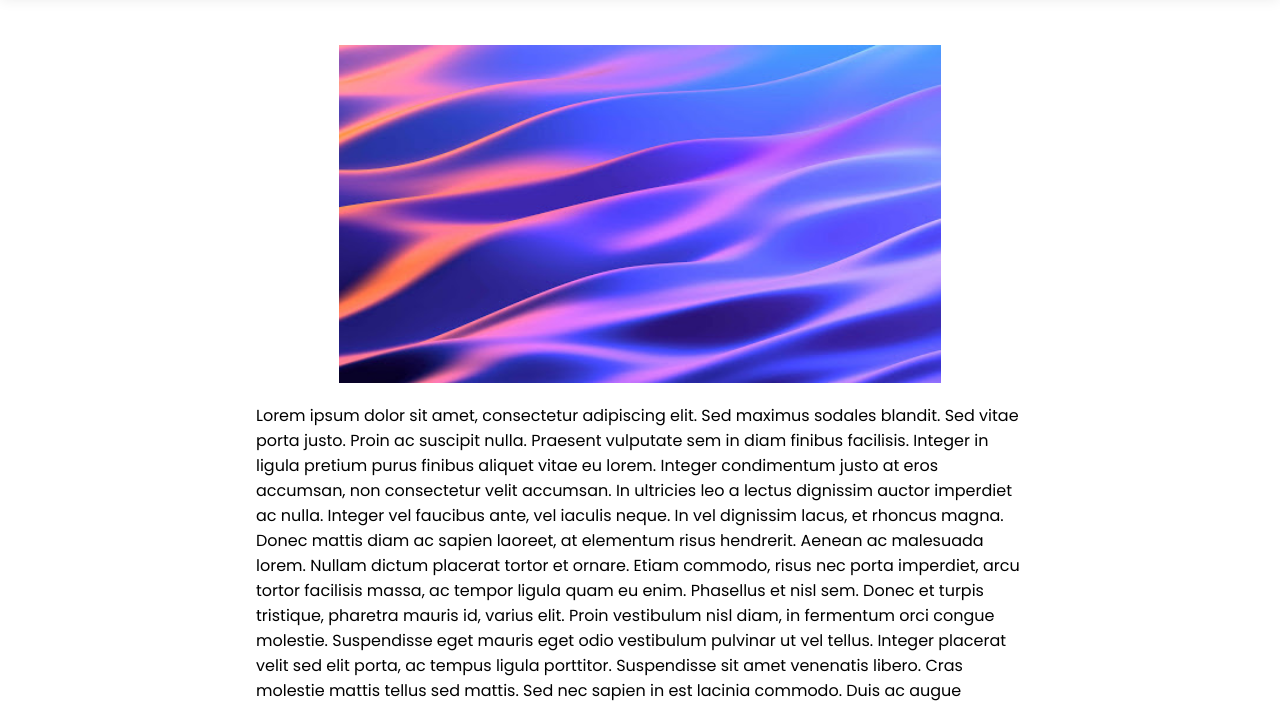
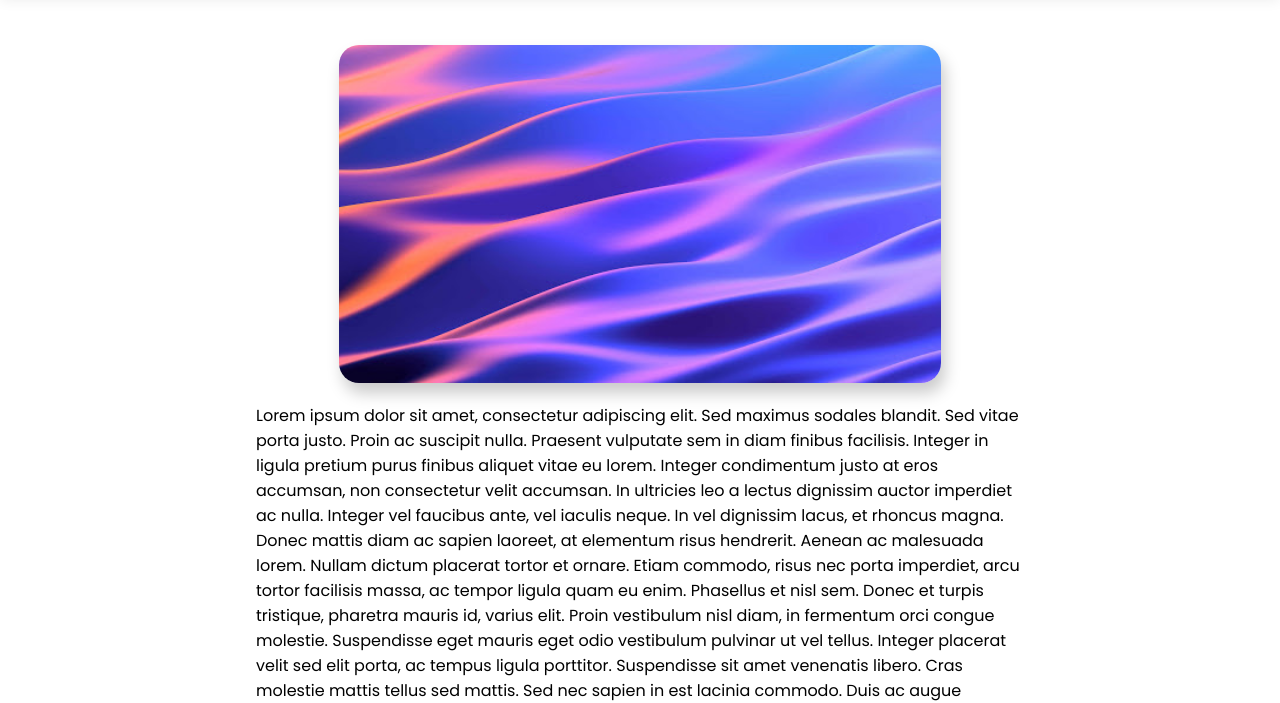
Before and after one commit to dilshanhiruna/HMS_header, a plain HTML site: page header/index.html in a window 1280 px wide. Shown: the part 105-808 px from the top of the page. Drawn offline with Linux system fonts and the light colour scheme.

Commit message:
Update style.css

```diff
--- a/header/style.css
+++ b/header/style.css
@@ -176,3 +176,9 @@ p {
 .fa-twitter:hover {
     color: #1DA1F2;
 }
+
+.content img {
+
+  border-radius: 20px;
+  box-shadow: 4px 10px 16px rgba(0, 0, 0, 0.212);
+}
```
